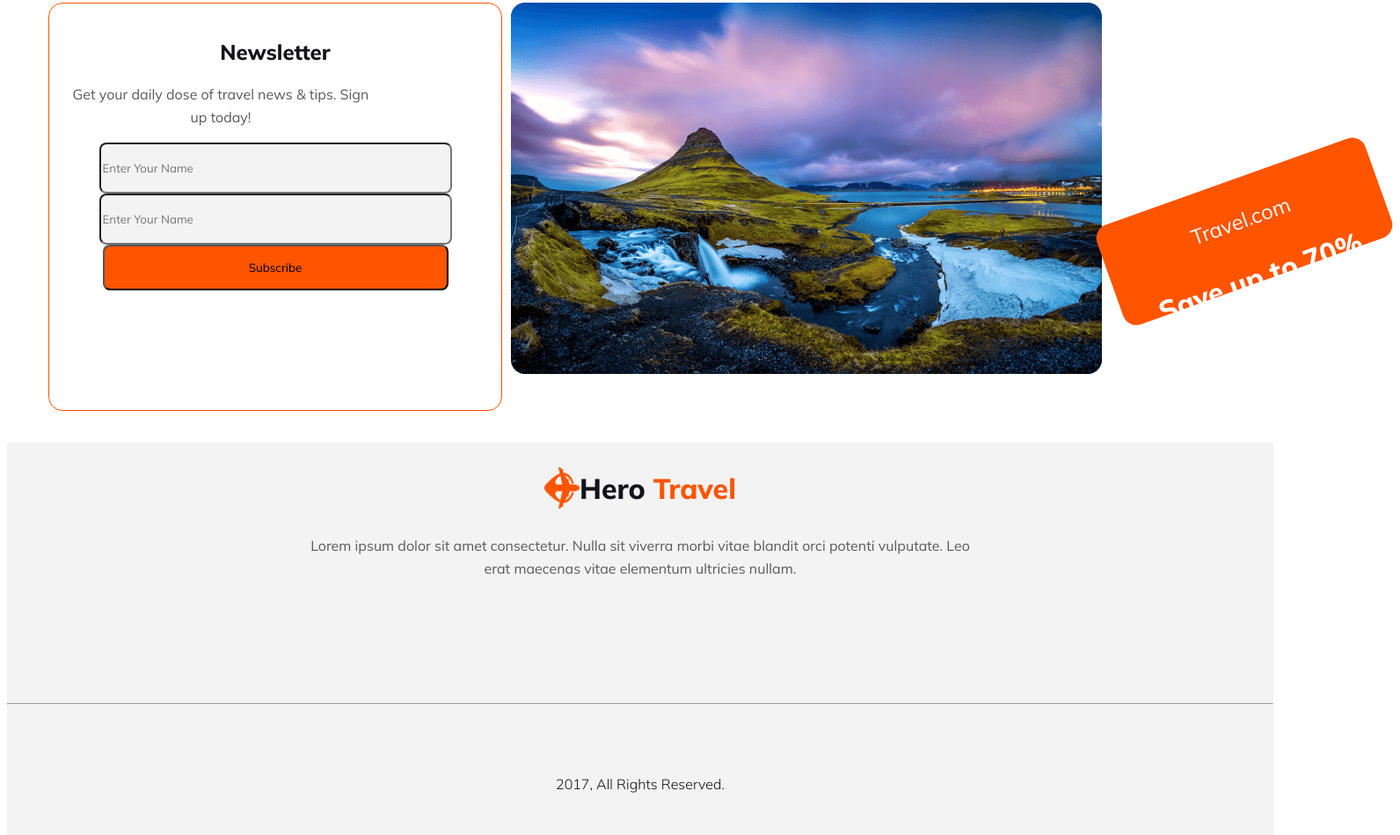
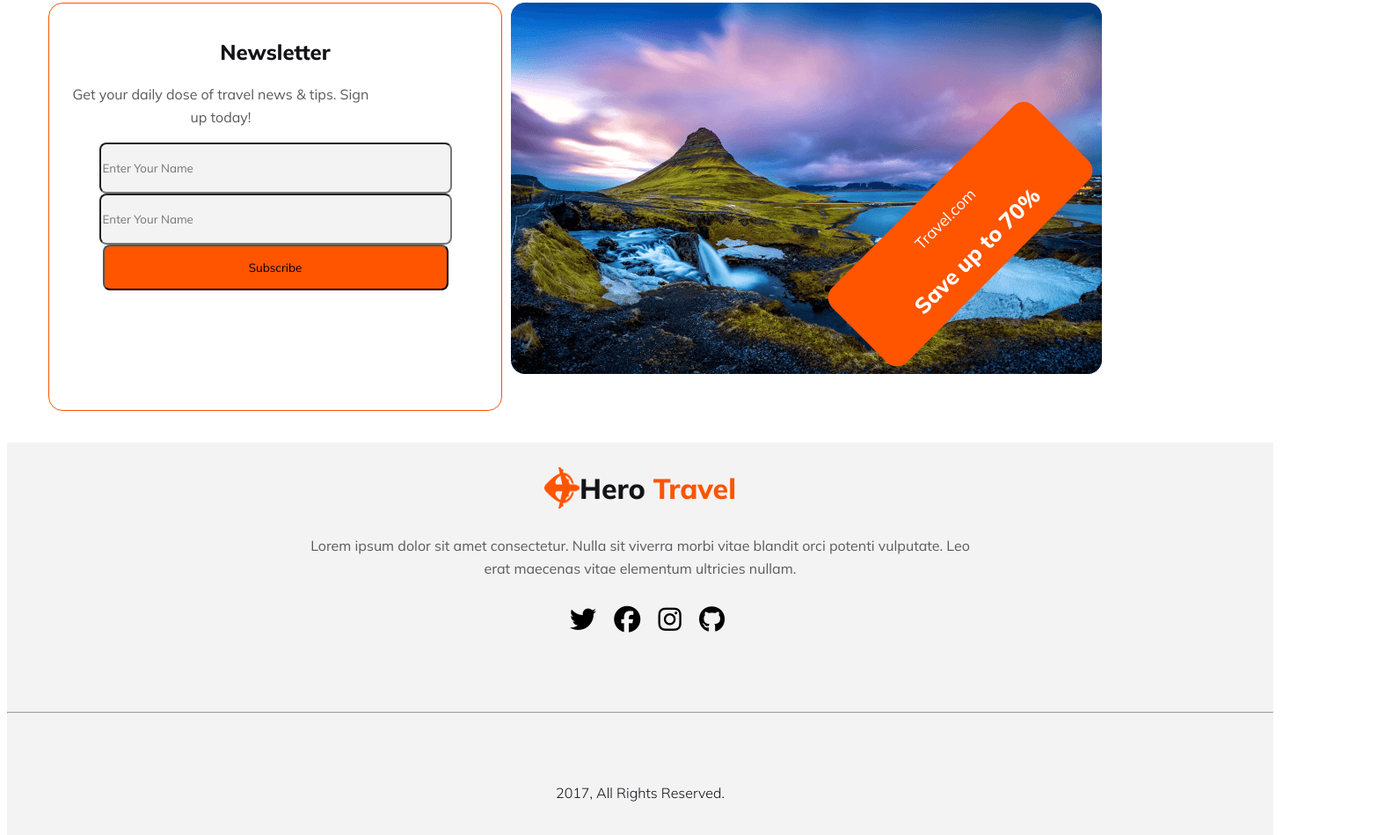
Before and after one commit to foisal2/project-2, a plain HTML site: page index.html in a window 1280 px wide. Shown: the part 2938-3887 px from the top of the page at 88% size, 1592 px wide, since content can reach past the window. Drawn offline with Linux system fonts and the light colour scheme.

Commit message:
response solve

```diff
--- a/index.html
+++ b/index.html
@@ -143,6 +143,12 @@
             <p>Lorem ipsum dolor sit amet consectetur. Nulla sit viverra morbi vitae blandit orci potenti vulputate. Leo erat maecenas vitae elementum ultricies nullam. </p>
 
         </div>
+        <div class="icons">
+            <i class="fa-brands fa-twitter"></i>
+            <i class="fa-brands fa-facebook"></i>
+            <i class="fa-brands fa-instagram"></i>
+            <i class="fa-brands fa-github"></i>
+        </div>
 
         <hr>
 
--- a/styles/responssive.css
+++ b/styles/responssive.css
@@ -58,6 +58,9 @@
    width: 350px;}
    .hotel-content { margin-top: 35px;}
 
+   .newsletter-container {  flex-direction: column;
+   }
+
    .letter-content {
       width: 330px;
       margin-top: 45px;
@@ -69,7 +72,11 @@
    }
    .letter-content button { width: 330px;
    margin-top: 10px;}
-   .news-img img { flex-direction: column;}
+   .news-img {
+      width: 100%;
+   }
+   .news-img img { width: 380px;
+   height: 200px;}
 
  footer {width: 380px;
 margin-top: 15px;
--- a/styles/travel.css
+++ b/styles/travel.css
@@ -200,7 +200,9 @@ ul {
 
 }
 
-.about-content { height: 160px;}
+.about-content {
+    height: 160px;
+}
 
 .about-content h2 {
     color: #131318;
@@ -291,8 +293,8 @@ ul {
     border-radius: 16px;
     border: 1px solid rgba(233, 68, 68, 0.20);
     background: rgba(233, 68, 68, 0.05);
-     margin: 0 auto;
-     margin-top: 10px;
+    margin: 0 auto;
+    margin-top: 10px;
 
 }
 
@@ -375,10 +377,10 @@ ul {
 }
 
 .news-img {
-   display: flex;
+  display: flex;
+    position: relative;
     width: 672px;
     height: 422px;
-    flex-shrink: 0;
     border-radius: 16px;
     background: lightgray 50% / cover no-repeat;
 
@@ -389,30 +391,29 @@ ul {
 
 .discount {
     width: 324px;
-
+position: absolute;
     height: 120px;
-    transform: rotate(-19.628deg);
-    flex-shrink: 0;
     border-radius: 16px;
     background: #FF5400;
-    margin-top: 200px;
-
+top: 48%;
+left: 52%;
+transform: rotate(-45deg);
 
 }
 
 .discount h4 {
     color: #FFF;
-    text-align:center;
-    font-size:24px;
-    font-style:normal;
-    font-weight:400;
-    line-height:normal;
+    text-align: center;
+    font-size: 18px;
+    font-style: normal;
+    font-weight: 400;
+    line-height: normal;
 }
 
 .discount h2 {
     color: #FFF;
     text-align: center;
-    font-size: 32px;
+    font-size: 25px;
     font-style: normal;
     font-weight: 800;
     line-height: normal;
@@ -469,12 +470,21 @@ footer {
 
 }
 
+.icons i {
+    font-size: 30px;
+    margin-left: 16px;
+}
+
+.icons {
+    margin-top: 30px;
+}
+
 .icon img {
     margin-top: 28px;
 }
 
 hr {
-    margin-top: 140px;
+    margin-top: 90px;
 }
 
 .copyright {
```
